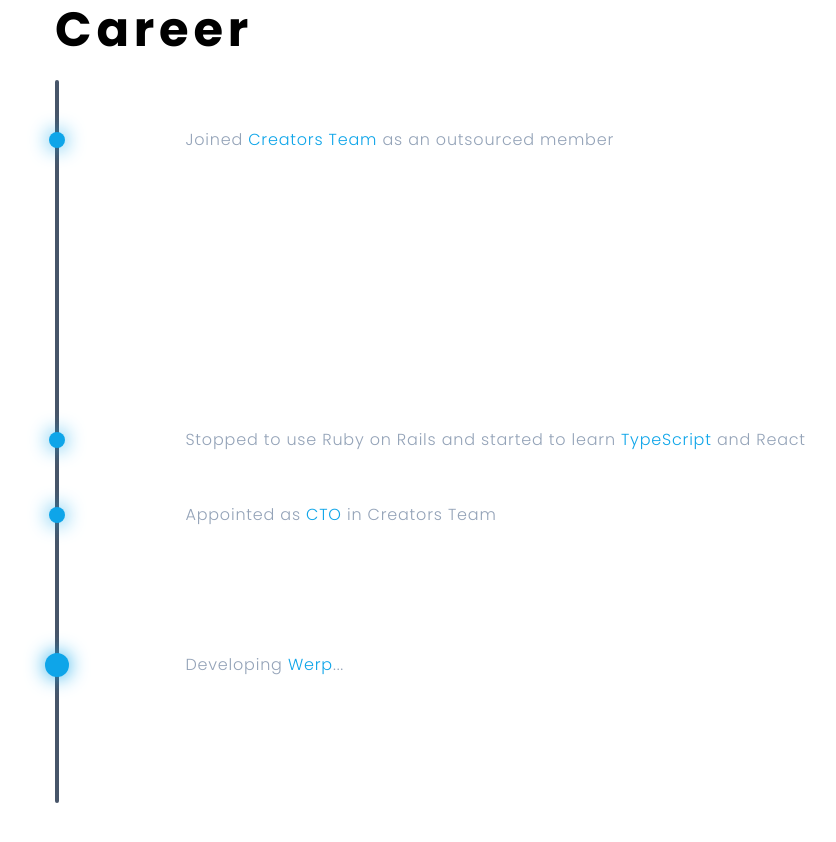
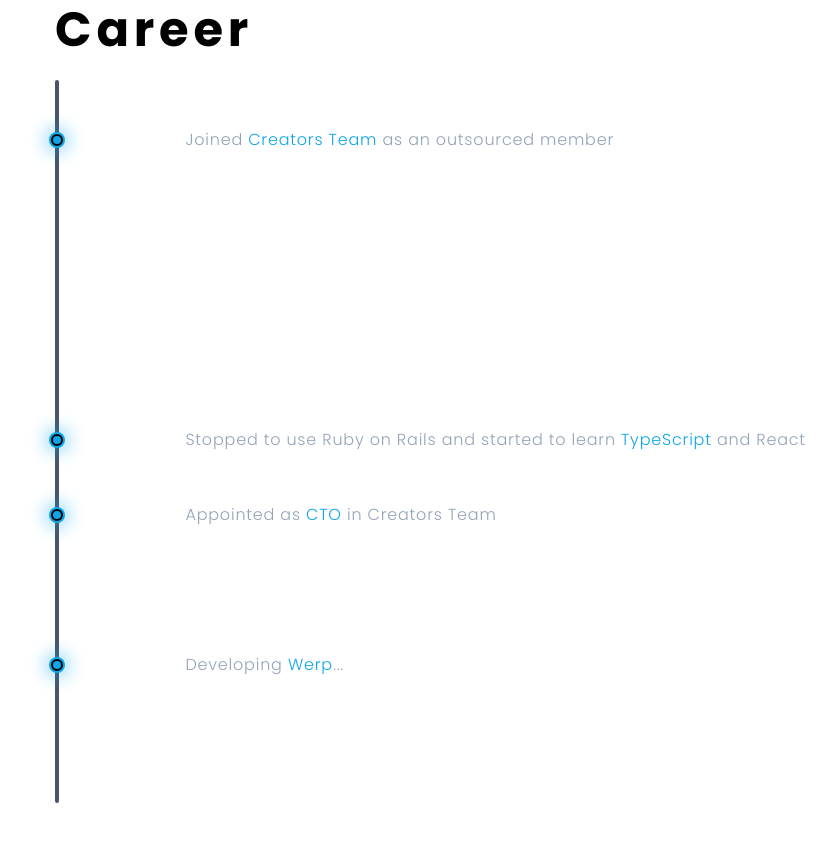
Before and after one commit to reizt/astro-portfolio-site, a Next.js app: page / in a window 1280 px wide. Shown: the part 800-1642 px from the top of the page, without its empty margins (85-921 px from the left). Built offline with nearby package versions, Linux system fonts and the light colour scheme.

Commit message:
Modify career dot

```diff
--- a/src/components/CareerSection.tsx
+++ b/src/components/CareerSection.tsx
@@ -28,7 +28,7 @@ export const CareerSection: FC<Props> = () => {
           </HistoryItem>
         </div>
         <div style={{ minHeight: '150px' }}>
-          <HistoryItem month={new Date(2023, 2)} emphasize>
+          <HistoryItem month={new Date(2023, 2)}>
             Developing <span className="text-blue">Werp</span>...
           </HistoryItem>
         </div>
--- a/src/components/HistoryItem.tsx
+++ b/src/components/HistoryItem.tsx
@@ -6,17 +6,19 @@ type Props = {
   children: ReactNode;
   className?: string;
   style?: CSSProperties;
-  emphasize?: boolean;
 };
 
-export const HistoryItem: FC<Props> = ({ month, children, className = '', emphasize = false, ...restProps }) => {
+export const HistoryItem: FC<Props> = ({ month, children, className = '', ...restProps }) => {
   return (
-    <div className={`relative flex flex-col pl-32 xl:flex-row xl:items-center 2xl:flex-row 2xl:items-center ${className}`} {...restProps}>
+    <div
+      className={`group relative flex flex-col pl-32 xl:flex-row xl:items-center 2xl:flex-row 2xl:items-center ${className}`}
+      {...restProps}
+    >
       <i
-        className={`absolute top-1/2 block -translate-y-1/2 rounded-full bg-blue shadow-dot shadow-blue ${
-          emphasize ? '-left-10 h-24 w-24' : '-left-6 h-16 w-16'
-        }`}
-      ></i>
+        className={`absolute top-1/2 -left-6 flex h-16 w-16 -translate-y-1/2 items-center justify-center rounded-full bg-blue shadow-dot shadow-blue duration-150 group-hover:-left-10 group-hover:h-24 group-hover:w-24`}
+      >
+        <i className={`h-12 w-12 rounded-full border-2 border-black bg-blue duration-150 group-hover:h-20 group-hover:w-20`}></i>
+      </i>
       <span className="mr-20 font-mono text-16 font-bold tracking-widest text-white">{formatMonth(month)}</span>
       <p className="text-16 font-light tracking-wider text-white-500">{children}</p>
     </div>
```
